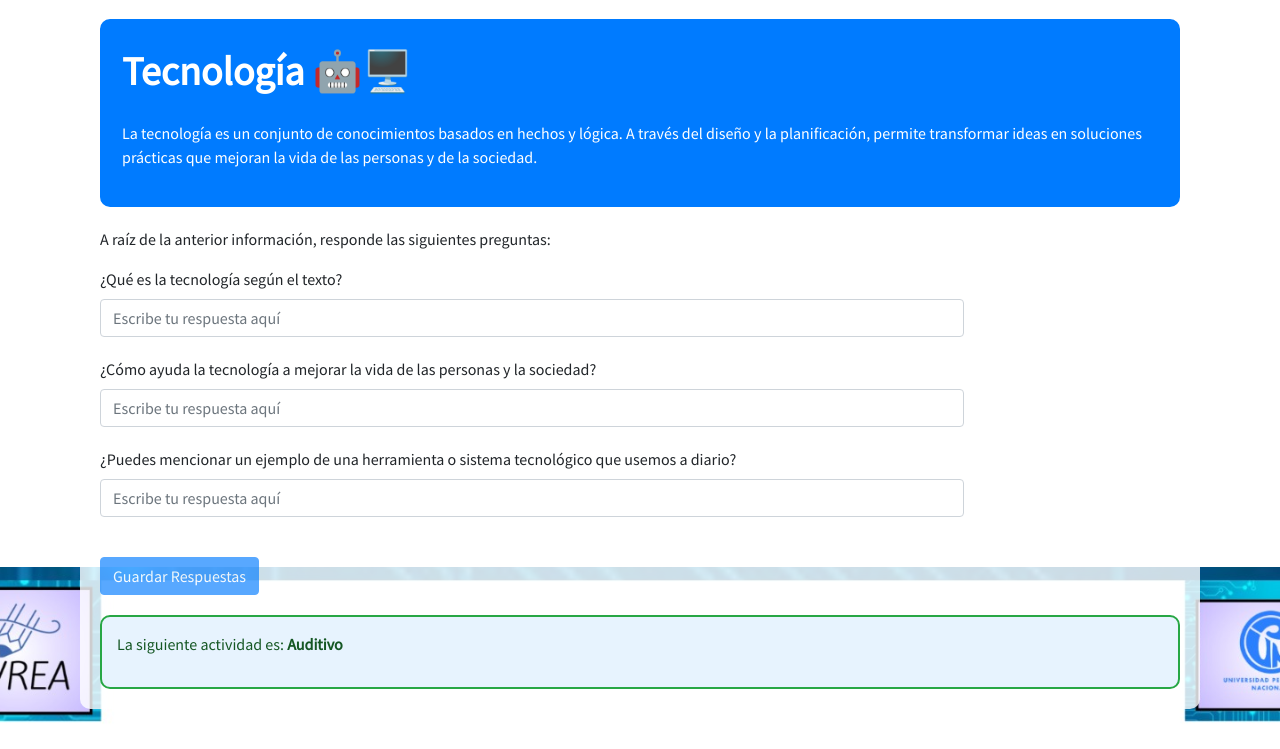
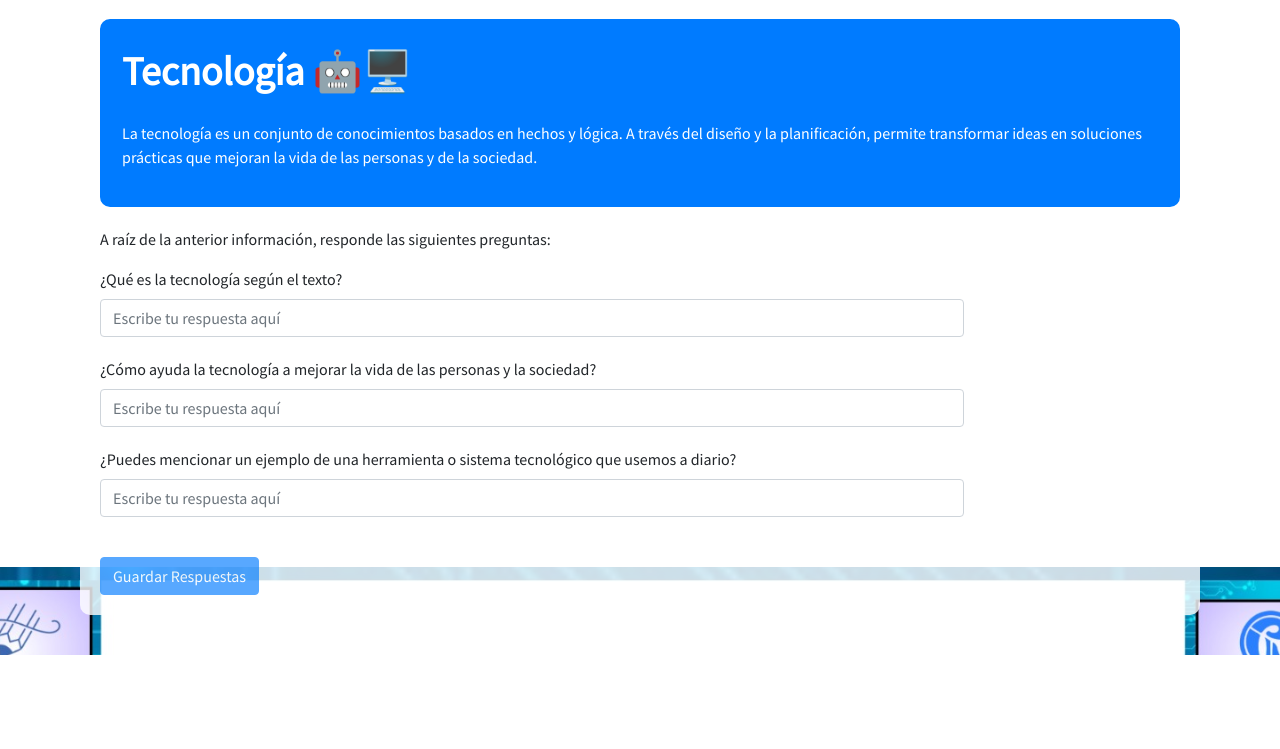
Before and after one commit to daalmart/avrea, a Django app: page /actividadTeorica/ in a window 1280 px wide. Shown: the part 233-982 px from the top of the page. After the commit the page ends 888 px from the top, so only its background shows below. Run offline with Django 3.2, Linux system fonts and the light colour scheme; a user stored in the database is signed in; data comes from the database, SQL or seed files in the repository; both versions use the stored data as it was after the commit; some libraries are stand-ins or nearby versions.

Commit message:
initial commit

```diff
--- a/blog/templates/actividadPragmatica.html
+++ b/blog/templates/actividadPragmatica.html
@@ -170,12 +170,6 @@
 
         <button class="small-button" id="finalizar-btn" style="margin-top: 20px; display: none;" aria-label="Finalizar actividad">Finalizar actividad</button>
 
-
-
-
-        <div class="actividad-siguiente">
-            <p>La siguiente actividad es: <strong>{{ Test_VARK }}</strong></p>
-        </div>
     </div>
 
     <script>
--- a/blog/templates/actividadReflexiva.html
+++ b/blog/templates/actividadReflexiva.html
@@ -140,10 +140,6 @@
             <button type="button" class="btn-finalizar" id="btn-finalizar" onclick="guardarRespuestas()">FINALIZAR</button>
         </form>
         <button type="button" class="btn-siguiente" id="btn-continuar" onclick="continuar()" style="display: none;">Siguiente Actividad</button>
-        <!-- Nuevo contenedor para mostrar APT2 -->
-        <div class="actividad-siguiente">
-            <p>La siguiente actividad es: <strong>{{ Test_VARK }}</strong></p>
-        </div>
     </div>
 
     <script>
--- a/blog/templates/actividadTeorica.html
+++ b/blog/templates/actividadTeorica.html
@@ -115,11 +115,6 @@
                 </form>
                 <button id="btn-continuar" class="btn-finalizar" onclick="continuar()" style="display: none;">Siguiente Actividad</button>
 
-                <!-- Nuevo contenedor para mostrar APT2 -->
-                <div class="actividad-siguiente">
-                    <p>La siguiente actividad es: <strong>{{ Test_VARK }}</strong></p>
-                </div>
-
             </div>
         </div>
     </div>
```
Also changed, not shown: db.sqlite3, 1 other file.
